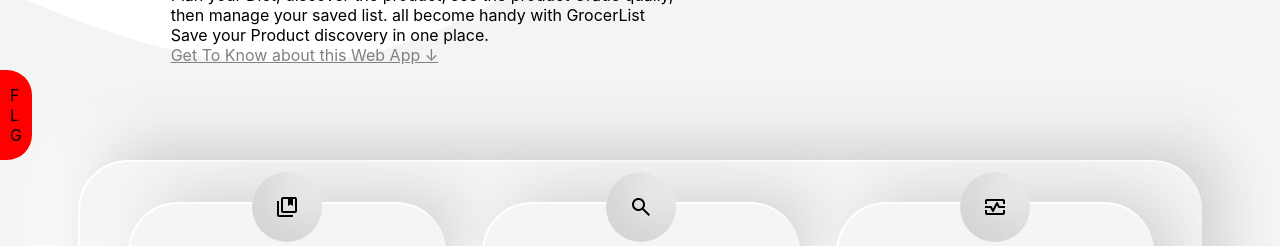
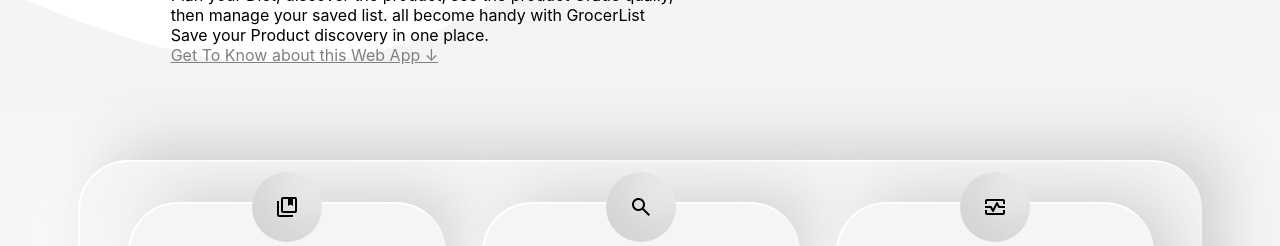
Before and after one commit to Avwaveaf/grocerlist, a React (Create React App) app: page / in a window 1280 px wide. Shown: the part 250-496 px from the top of the page. Built offline with nearby package versions, Linux system fonts and the light colour scheme; no server answers.

Commit message:
removing social bar component "not used"

```diff
--- a/src/routes/home-page/home-page.container.jsx
+++ b/src/routes/home-page/home-page.container.jsx
@@ -29,17 +29,6 @@
   ];
   return (
     <div className="home-page-container">
-      <div className={`socials-side-bar-container `}>
-        <div>
-          <span>F</span>
-        </div>
-        <div>
-          <span>L</span>
-        </div>
-        <div>
-          <span>G</span>
-        </div>
-      </div>
       <div className="home-page-banner-container">
         <div className="home-page-banner-title-container">
           <div className="title-card">
--- a/src/routes/home-page/home-page.style.css
+++ b/src/routes/home-page/home-page.style.css
@@ -5,16 +5,6 @@
   background-color: white;
   flex-direction: column;
   margin-bottom: 0px;
-}
-.socials-side-bar-container {
-  display: flex;
-  flex-direction: column;
-  position: fixed;
-  top: 40%;
-  background-color: red;
-  padding: 15px 10px;
-  border-top-right-radius: 25px;
-  border-bottom-right-radius: 25px;
 }
 
 .home-page-banner-container {
```
